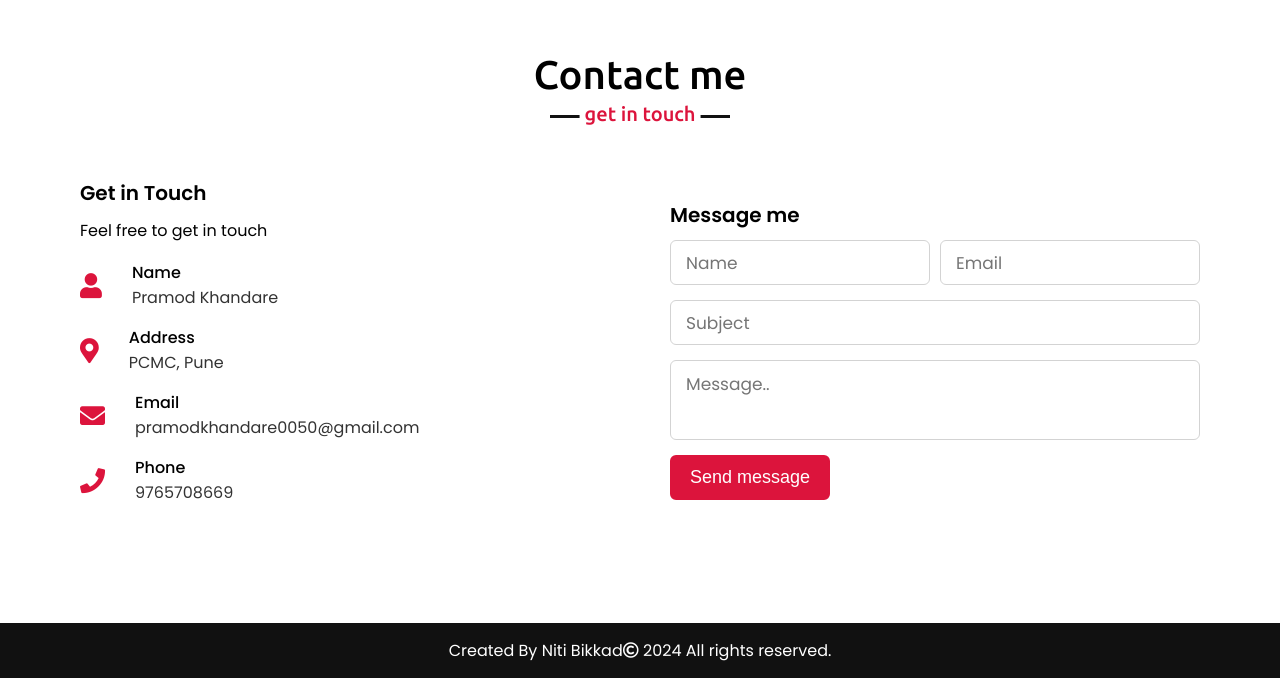
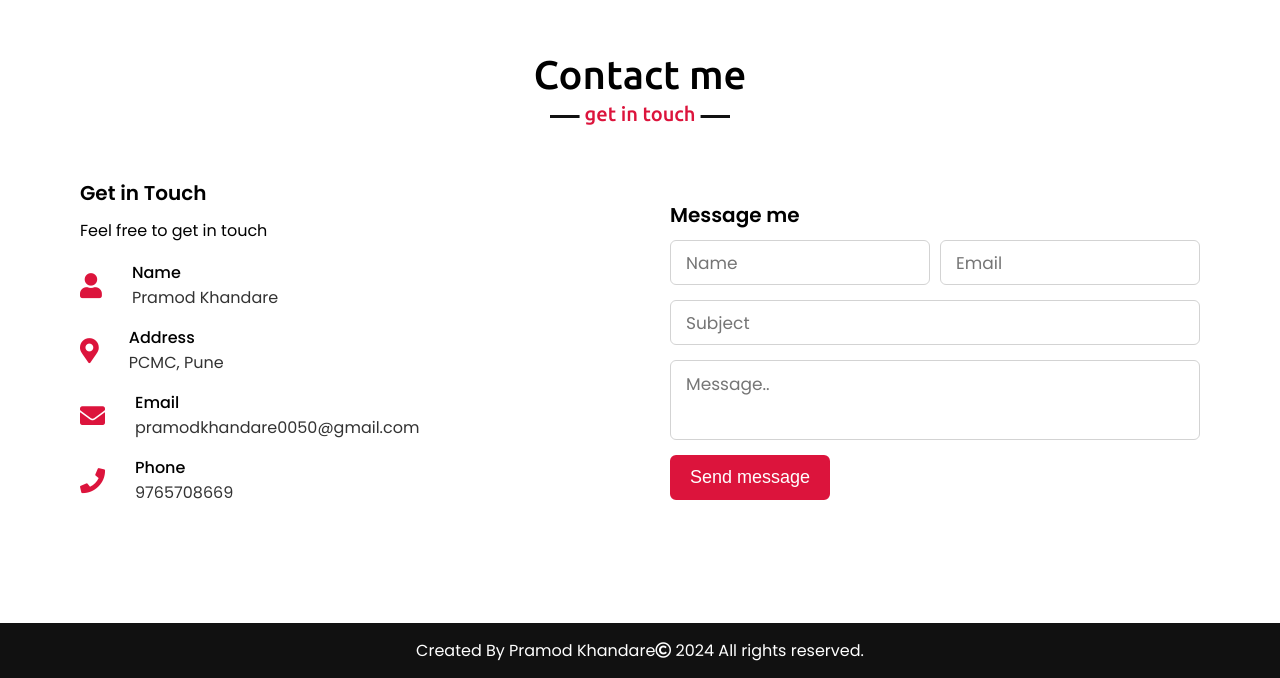
Before and after one commit to pramodk5050/Pramod_Portfolio, a plain HTML site: page index.html in a window 1280 px wide. Shown: the part 2971-3649 px from the top of the page. Drawn offline with nearby package versions, Linux system fonts and the light colour scheme.

Commit message:
Update index.html

```diff
--- a/index.html
+++ b/index.html
@@ -267,7 +267,7 @@
 
     <!-- footer section start -->
     <footer>
-        <span>Created By Niti Bikkad<span class="far fa-copyright"></span> 2024 All rights reserved.</span>
+        <span>Created By Pramod Khandare<span class="far fa-copyright"></span> 2024 All rights reserved.</span>
     </footer>
 
     <script src="script.js"></script>
```
